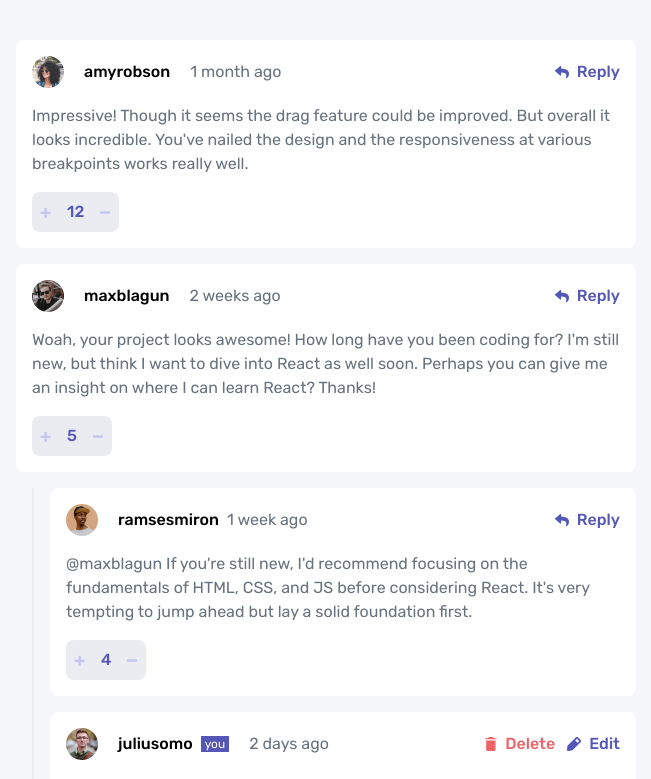
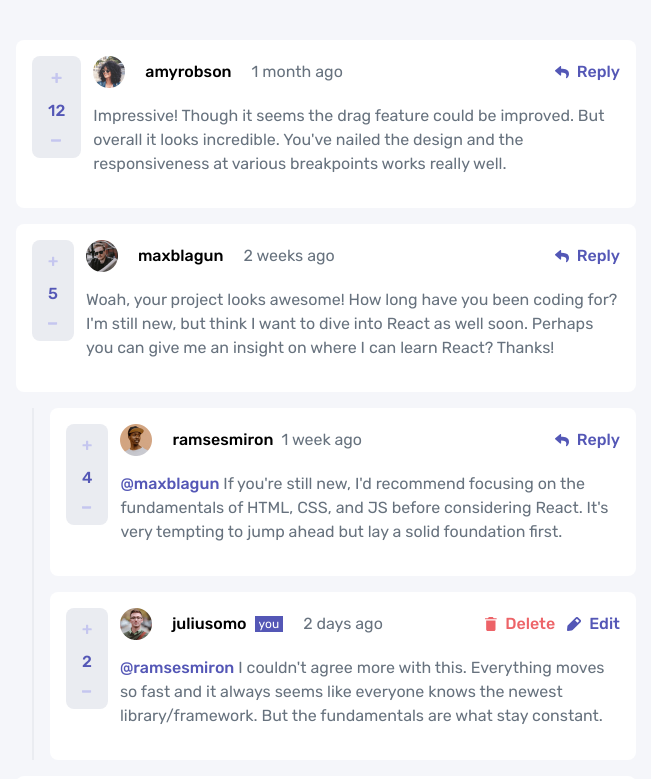
Before and after one commit to atikahnaz/interactive-comments-section-main, a React (Vite) app: page / in a window 1280 px wide. Shown: the top 779 px of the page, without its empty margins (314-965 px from the left). Built offline with nearby package versions, Linux system fonts and the light colour scheme.

Commit message:
editbutton, plusminus score

```diff
--- a/src/componets/CommentsBox.jsx
+++ b/src/componets/CommentsBox.jsx
@@ -20,6 +20,8 @@ export default function CommentsBox({
   const [showReplyBoxIdBased, setShowReplyBoxIdBased] = useState(null);
   const [showDeletePopup, setShowDeletePopup] = useState(false);
   const [idToDelete, setIdToDelete] = useState(null);
+  const [openEditText, setOpenEditText] = useState(false);
+  const [idToEdit, setIdToEdit] = useState(null);
 
   const closeReplyBox = () => {
     console.log("fefefe");
@@ -39,6 +41,26 @@ export default function CommentsBox({
   const addScoreReply = (id) => {
     console.log("sfefff");
     plusScore(id);
+  };
+
+  const ButtonPlusMinusScore = ({ id, score }) => {
+    return (
+      <div className="flex bg-fe-light-gray items-center rounded-lg lg:flex-col  lg:h-fit lg:justify-start lg:mr-3 lg:p-2">
+        <img
+          className="object-contain p-2 cursor-pointer "
+          src={IconPlus}
+          alt=""
+          onClick={() => addScore(id)}
+        />
+        <div className="p-2  text-fe-moderate-blue font-medium">{score}</div>
+        <img
+          className="object-contain p-2 cursor-pointer "
+          src={IconMinus}
+          alt=""
+          onClick={() => deleteScore(id)}
+        />
+      </div>
+    );
   };
 
   const deleteScore = (id) => {
@@ -65,6 +87,12 @@ export default function CommentsBox({
     setShowDeletePopup(false);
   };
 
+  const editText = (id) => {
+    console.log("grg");
+    setIdToEdit(id);
+    setOpenEditText(true);
+  };
+
   const DeleteEdit = ({ id }) => {
     return (
       <>
@@ -81,7 +109,12 @@ export default function CommentsBox({
           <div className="mr-2 cursor-pointer">
             <img src={IconEdit} alt="" />
           </div>
-          <div className="font-medium text-fe-moderate-blue">Edit</div>
+          <div
+            className="font-medium text-fe-moderate-blue"
+            onClick={() => editText(id)}
+          >
+            Edit
+          </div>
         </div>
       </>
     );
@@ -104,12 +137,20 @@ export default function CommentsBox({
     return (
       <div className="ml-4 border-l-2 pl-4 border-fe-light-gray">
         {data.map((reply) => (
-          <div className=" bg-fe-white mb-4 p-4 rounded-lg">
+          <div className=" bg-fe-white mb-4 p-4 rounded-lg lg:flex">
+            <div className="hidden lg:flex">
+              <ButtonPlusMinusScore id={reply.id} score={reply.score} />
+            </div>
+            <div>
               {/**profile */}
               <div className="flex items-center justify-between">
                 <div className="flex items-center mb-4">
                   <div className="pr-5">
-                  <img className=" w-8 h-8" src={reply.user.image.png} alt="" />
+                    <img
+                      className=" w-8 h-8"
+                      src={reply.user.image.png}
+                      alt=""
+                    />
                   </div>
                   <div className="text-base pr-2 font-medium">
                     {reply.user.username}
@@ -139,75 +180,45 @@ export default function CommentsBox({
                 )}
               </div>
               {/**replies content */}
-            {/* <div>{reply.replyingTo}</div> */}
-            {reply.user.username == Data.currentUser.username ? (
+
+              {reply.id === idToEdit && openEditText ? (
+                <div className="flex-col justify-end">
                   <textarea
                     value={"@" + reply.replyingTo + " " + reply.content}
-                className="w-full text-fe-grayish-Blue text-base"
+                    className="w-full text-fe-grayish-Blue text-base p-2"
                   />
+                  <div className="w-full">
+                    <button className="bg-fe-moderate-blue px-6 py-3 mb-3 text-fe-white text-base rounded-lg font-medium cursor-pointer">
+                      UPDATE
+                    </button>
+                  </div>
+                </div>
               ) : (
                 <div className=" text-fe-grayish-Blue text-base mb-4">
-                {"@" + reply.replyingTo + " " + reply.content}
+                  <span className=" text-fe-moderate-blue font-medium">
+                    {"@" + reply.replyingTo}
+                  </span>
+                  {" " + reply.content}
                 </div>
               )}
+
               {/**score and reply button */}
               <div className="flex justify-between">
-              <div className="flex bg-fe-light-gray items-center rounded-lg">
-                <img
-                  className="object-contain p-2 cursor-pointer"
-                  src={IconPlus}
-                  alt=""
-                  onClick={() => addScoreReply(reply.id)}
-                />
-                <div className="p-2  text-fe-moderate-blue font-medium">
-                  {reply.score}
-                </div>
-                <img
-                  className="object-contain p-2 cursor-pointer"
-                  src={IconMinus}
-                  alt=""
-                  onClick={() => deleteScoreReply(reply.id)}
-                />
+                <div className="lg:hidden">
+                  <ButtonPlusMinusScore id={reply.id} score={reply.score} />
                 </div>
 
                 {reply.user.username == Data.currentUser.username ? (
-                // <div className="flex items-center cursor-pointer">
-                //   <div className="mr-2">
-                //     <img src={IconDelete} alt="" />
-                //   </div>
-                //   <div
-                //     className="font-medium text-fe-soft-red mr-3 cursor-pointer"
-                //     onClick={() => deletePost(reply.id)}
-                //   >
-                //     Delete
-                //   </div>
-                //   <div className="mr-2 cursor-pointer">
-                //     <img src={IconEdit} alt="" />
-                //   </div>
-                //   <div className="font-medium text-fe-moderate-blue">Edit</div>
-                // </div>
                   <div className="md:hidden">
                     <DeleteEdit id={reply.id} />
                   </div>
                 ) : (
-                // <div className="flex items-center text-fe-moderate-blue">
-                //   <img
-                //     className="object-contain pr-2 "
-                //     src={IconReply}
-                //     alt=""
-                //   />
-                //   <div
-                //     className="font-medium cursor-pointer"
-                //     onClick={() => ReplyBoxId(reply.id)}
-                //   >
-                //     Reply
-                //   </div>
-                // </div>
                   <div className="md:hidden">
                     <ReplyIcon id={reply.id} />
                   </div>
                 )}
               </div>
+
               {/**reply box */}
               {showReplyBoxIdBased === reply.id && showReplyBox == true ? (
                 <Reply
@@ -228,6 +239,7 @@ export default function CommentsBox({
                 />
               )}
             </div>
+          </div>
         ))}
       </div>
     );
@@ -241,7 +253,12 @@ export default function CommentsBox({
             {/**container comments and reply/send container */}
             <div>
               {/**container comments */}
-              <div className=" bg-fe-white mb-4 p-4 rounded-lg">
+              <div className=" bg-fe-white mb-4 p-4 rounded-lg lg:flex">
+                <div className="hidden lg:flex">
+                  <ButtonPlusMinusScore id={item.id} score={item.score} />
+                </div>
+
+                <div>
                   {/**Profile */}
                   <div className="flex justify-between">
                     <div className="flex items-center mb-4">
@@ -289,78 +306,27 @@ export default function CommentsBox({
                   )}
 
                   {/**Comments */}
-                {/* <div className=" text-fe-grayish-Blue text-base mb-4">
-                  {item.content}
-                </div> */}
-
-                {/* {Data.currentUser.username === item.user.username && (
-                  <textarea
-                    value={item.content}
-                    className="w-full text-fe-grayish-Blue text-base"
-                  />
-                )} */}
 
                   {/**score and reply button */}
                   <div className="flex justify-between">
                     {/**score */}
-                  <div className="flex bg-fe-light-gray items-center rounded-lg">
-                    <img
-                      className="object-contain p-2 cursor-pointer"
-                      src={IconPlus}
-                      alt=""
-                      onClick={() => addScore(item.id)}
-                    />
-                    <div className="p-2  text-fe-moderate-blue font-medium">
-                      {item.score}
+
+                    <div className="lg:hidden">
+                      <ButtonPlusMinusScore id={item.id} score={item.score} />
                     </div>
-                    <img
-                      className="object-contain p-2 cursor-pointer"
-                      src={IconMinus}
-                      alt=""
-                      onClick={() => deleteScore(item.id)}
-                    />
-                  </div>
+
                     {/**reply */}
 
                     {Data.currentUser.username === item.user.username ? (
-                    // <div className="flex items-center cursor-pointer">
-                    //   <div className="mr-2">
-                    //     <img src={IconDelete} alt="" />
-                    //   </div>
-                    //   <div
-                    //     className="font-medium text-fe-soft-red mr-3"
-                    //     onClick={() => deletePost(item.id)}
-                    //   >
-                    //     Delete
-                    //   </div>
-                    //   <div className="mr-2">
-                    //     <img src={IconEdit} alt="" />
-                    //   </div>
-                    //   <div className="font-medium text-fe-moderate-blue">
-                    //     Edit
-                    //   </div>
-                    // </div>
                       <div className="md:hidden">
                         <DeleteEdit id={item.id} />
                       </div>
                     ) : (
-                    // <div className="flex items-center text-fe-moderate-blue ">
-                    //   <img
-                    //     className="object-contain pr-2 "
-                    //     src={IconReply}
-                    //     alt=""
-                    //   />
-                    //   <div
-                    //     className="font-medium cursor-pointer"
-                    //     onClick={() => ReplyBoxId(item.id)}
-                    //   >
-                    //     Reply
-                    //   </div>
-                    // </div>
                       <div className="md:hidden">
                         <ReplyIcon id={item.id} />
                       </div>
                     )}
+                  </div>
                 </div>
               </div>
 
```
Lines whose indentation alone changed are shown as unchanged.
